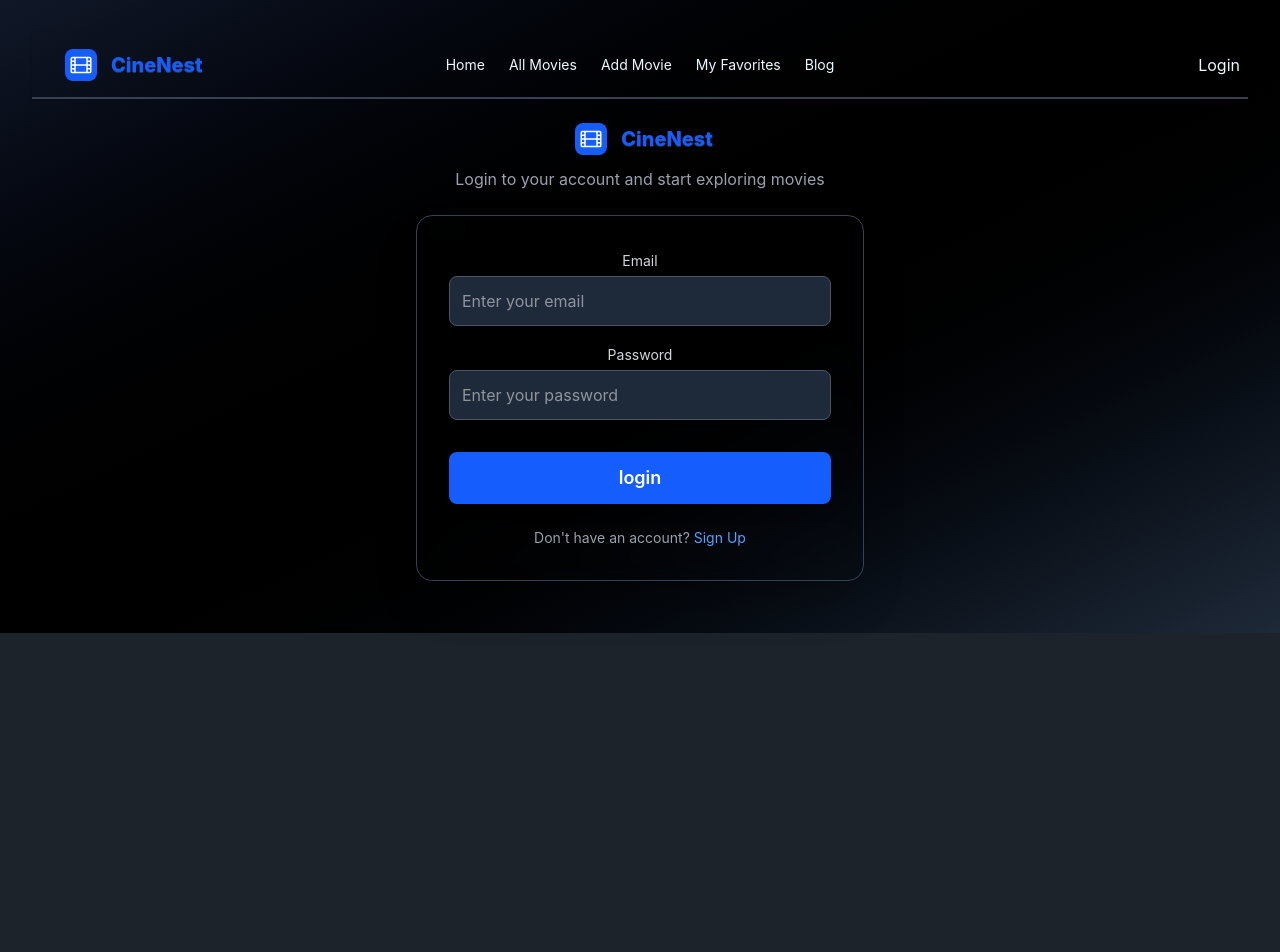
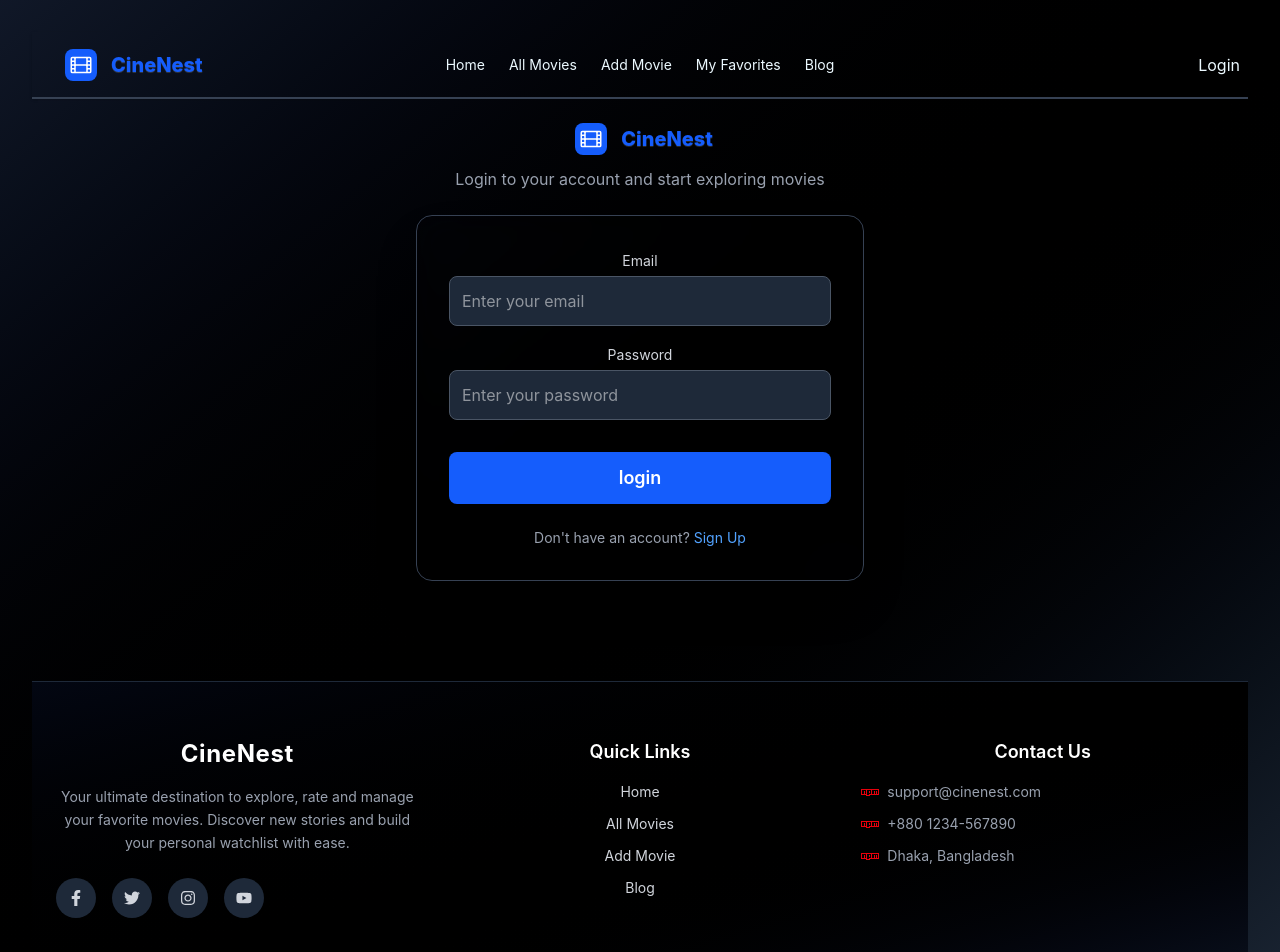
Before and after one commit to mehadishisir/cine-nest-client, a React (Vite) app: page /login in a window 1280 px wide. Shown: the top 952 px of the page. Before the commit the page ends 800 px from the top, so only its background shows below. Built offline with nearby package versions, Linux system fonts and the light colour scheme; no server answers.

Commit message:
add footer

```diff
--- a/package.json
+++ b/package.json
@@ -15,6 +15,7 @@
     "react": "^19.2.0",
     "react-dom": "^19.2.0",
     "react-hot-toast": "^2.6.0",
+    "react-icons": "^5.5.0",
     "react-loader-spinner": "^8.0.2",
     "react-router": "^7.13.1",
     "react-simple-star-rating": "^5.1.7",
--- a/src/auth/AuthProvider.jsx
+++ b/src/auth/AuthProvider.jsx
@@ -1,14 +1,15 @@
 import {
   createUserWithEmailAndPassword,
+  onAuthStateChanged,
   signInWithEmailAndPassword,
 } from "firebase/auth";
 import React, { createContext, useEffect, useState } from "react";
 import { auth } from "../firebase.init";
-import { onAuthStateChanged } from "firebase/auth/web-extension";
 export const authContext = createContext(null);
 
 const AuthProvider = ({ children }) => {
   const [user, setUser] = useState(null);
+  const [loading, setLoading] = useState(true);
   const signIn = (email, password) => {
     return signInWithEmailAndPassword(auth, email, password);
   };
@@ -19,17 +20,16 @@ const AuthProvider = ({ children }) => {
   useEffect(() => {
     const unsubscribe = onAuthStateChanged(auth, (currentUser) => {
       // console.log("Auth State Changed:", currentUser);
-      if (currentUser) {
-        setUser(currentUser);
-      } else {
-        setUser(null);
-      }
+      setUser(currentUser);
+      setLoading(false);
     });
+    return () => unsubscribe();
   }, []);
   const authInfo = {
     signIn,
     signUp,
     user,
+    loading,
   };
   return (
     <authContext.Provider value={authInfo}>{children}</authContext.Provider>
--- a/src/auth/PrivateRoute.jsx
+++ b/src/auth/PrivateRoute.jsx
@@ -1,11 +1,15 @@
 import React, { useContext } from "react";
 import { Navigate, useLocation } from "react-router";
 import { authContext } from "./AuthProvider";
+import Loader from "../component/Loader";
 
 const PrivateRoute = ({ children }) => {
-  const { user } = useContext(authContext);
+  const { user, loading } = useContext(authContext);
   const location = useLocation();
-  console.log(location.pathname);
+  //   console.log(location.pathname);
+  if (loading) {
+    return <Loader></Loader>;
+  }
   if (!user) {
     return <Navigate state={location.pathname} to="/login" />;
   }
--- /dev/null
+++ b/src/component/Footer.jsx
@@ -0,0 +1,103 @@
+import React from "react";
+import { Link } from "react-router";
+import {
+  FaFacebookF,
+  FaTwitter,
+  FaInstagram,
+  FaYoutube,
+  FaNpm,
+} from "react-icons/fa";
+
+const Footer = () => {
+  return (
+    <footer className="bg-gradient-to-br from-gray-950 via-black to-gray-900 text-gray-300 pt-14 pb-8 mt-20 border-t border-gray-800">
+      <div className="max-w-7xl mx-auto px-6 grid grid-cols-1 md:grid-cols-3 gap-10">
+        <div>
+          <h2 className="text-2xl font-bold text-white tracking-wide">
+            CineNest
+          </h2>
+          <p className="mt-4 text-gray-400 leading-relaxed text-sm">
+            Your ultimate destination to explore, rate and manage your favorite
+            movies. Discover new stories and build your personal watchlist with
+            ease.
+          </p>
+
+          <div className="flex gap-4 mt-6">
+            <a
+              href="https://www.facebook.com/sokaler.shisir.50/"
+              className="bg-gray-800 hover:bg-blue-600 p-3 rounded-full transition duration-300"
+            >
+              <FaFacebookF />
+            </a>
+            <a
+              href="#"
+              className="bg-gray-800 hover:bg-sky-500 p-3 rounded-full transition duration-300"
+            >
+              <FaTwitter />
+            </a>
+            <a
+              href="https://www.instagram.com/uraniiam_256/"
+              className="bg-gray-800 hover:bg-pink-500 p-3 rounded-full transition duration-300"
+            >
+              <FaInstagram />
+            </a>
+            <a
+              href="https://youtu.be/f53nqIBzii8?si=6Y162V6EELkNFHizhttps://youtu.be/f53nqIBzii8?si=6Y162V6EELkNFHiz"
+              className="bg-gray-800 hover:bg-red-600 p-3 rounded-full transition duration-300"
+            >
+              <FaYoutube />
+            </a>
+          </div>
+        </div>
+
+        <div>
+          <h3 className="text-white text-lg font-semibold mb-4">Quick Links</h3>
+          <ul className="space-y-3 text-sm">
+            <li>
+              <Link to="/" className="hover:text-blue-500 transition">
+                Home
+              </Link>
+            </li>
+            <li>
+              <Link to="/all-movies" className="hover:text-blue-500 transition">
+                All Movies
+              </Link>
+            </li>
+            <li>
+              <Link to="/add-movie" className="hover:text-blue-500 transition">
+                Add Movie
+              </Link>
+            </li>
+            <li>
+              <Link to="/blog" className="hover:text-blue-500 transition">
+                Blog
+              </Link>
+            </li>
+          </ul>
+        </div>
+
+        <div>
+          <h3 className="text-white text-lg font-semibold mb-4">Contact Us</h3>
+          <p className="text-sm text-gray-400 flex items-center gap-2">
+            <FaNpm className="text-red-600 text-lg" />
+            support@cinenest.com
+          </p>
+          <p className="text-sm text-gray-400 mt-3 flex items-center gap-2">
+            <FaNpm className="text-red-600 text-lg" />
+            +880 1234-567890
+          </p>
+          <p className="text-sm text-gray-400 mt-3 flex items-center gap-2">
+            <FaNpm className="text-red-600 text-lg" />
+            Dhaka, Bangladesh
+          </p>
+        </div>
+      </div>
+
+      <div className="border-t border-gray-800 mt-10 pt-6 text-center text-sm text-gray-500">
+        © {new Date().getFullYear()} CineNest. All rights reserved.
+      </div>
+    </footer>
+  );
+};
+
+export default Footer;
--- a/src/layout/Mainlayout.jsx
+++ b/src/layout/Mainlayout.jsx
@@ -1,5 +1,6 @@
 import { Outlet } from "react-router";
 import Navbar from "../component/Navbar";
+import Footer from "../component/Footer";
 
 const Mainlayout = () => {
   return (
@@ -8,6 +9,7 @@ const Mainlayout = () => {
       <div className="container mx-auto py-5">
         <Outlet></Outlet>
       </div>
+      <Footer></Footer>
     </div>
   );
 };
```
Also changed, not shown: 1 other file (tests, documents, lock files or other folders).
